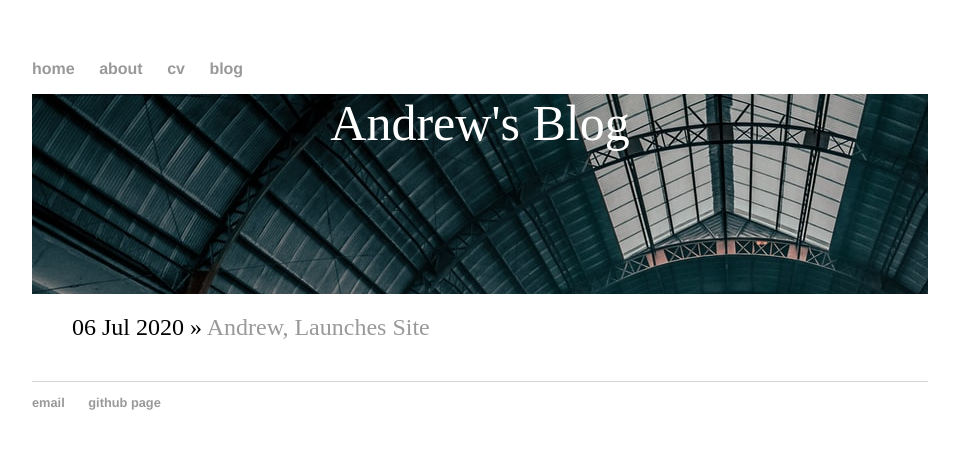
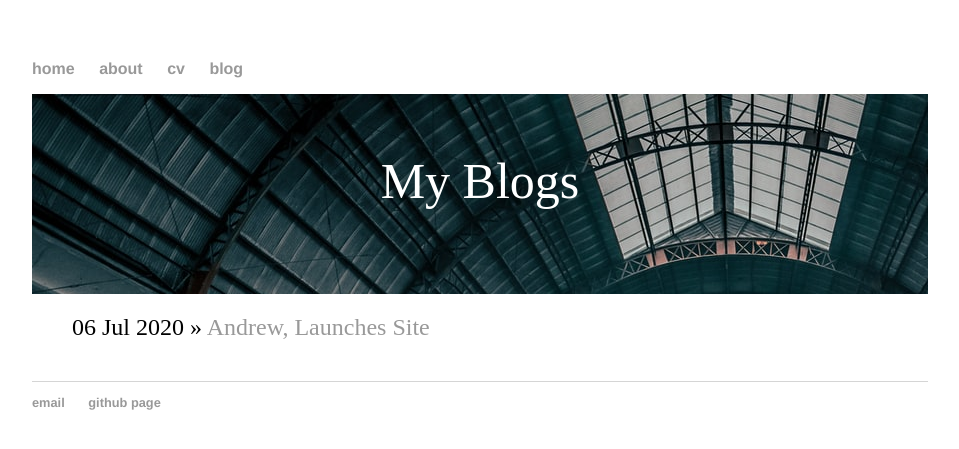
Before and after one commit to scyxx2/lakerschampions.github.io, a Jekyll site: the page built from blogs/index.html, in a window 1280 px wide. Shown: the top 449 px of the page, without its empty margins (160-1119 px from the left). Built offline with Jekyll 4.4.1, drawn with Linux system fonts in a browser that asks for light colours.

Commit message:
Update index.html

```diff
--- a/blogs/index.html
+++ b/blogs/index.html
@@ -3,7 +3,8 @@ layout: default
 title: Andrew's Blog
 ---
     <div class = "blurb">
-        {{ page.title }}
+        <br>
+        My Blogs
     </div>
     <ul class="posts">
 
```
